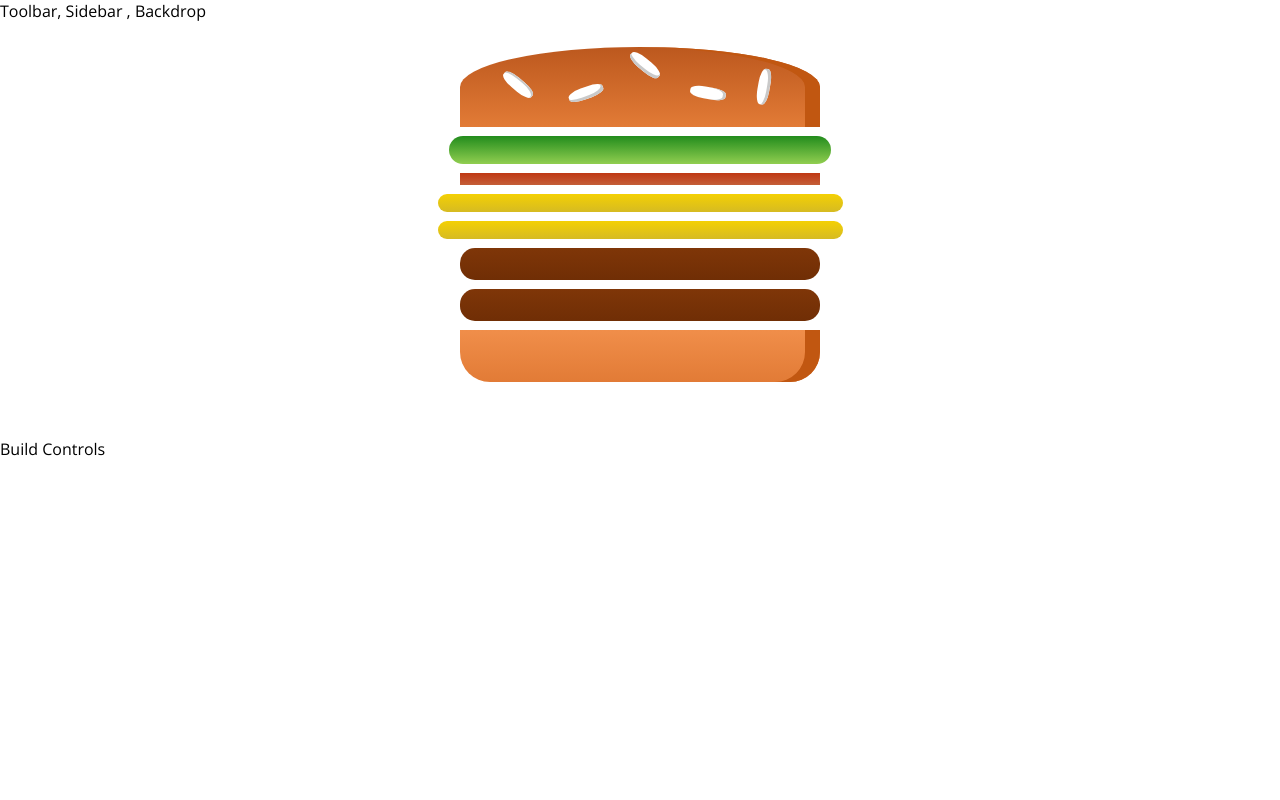
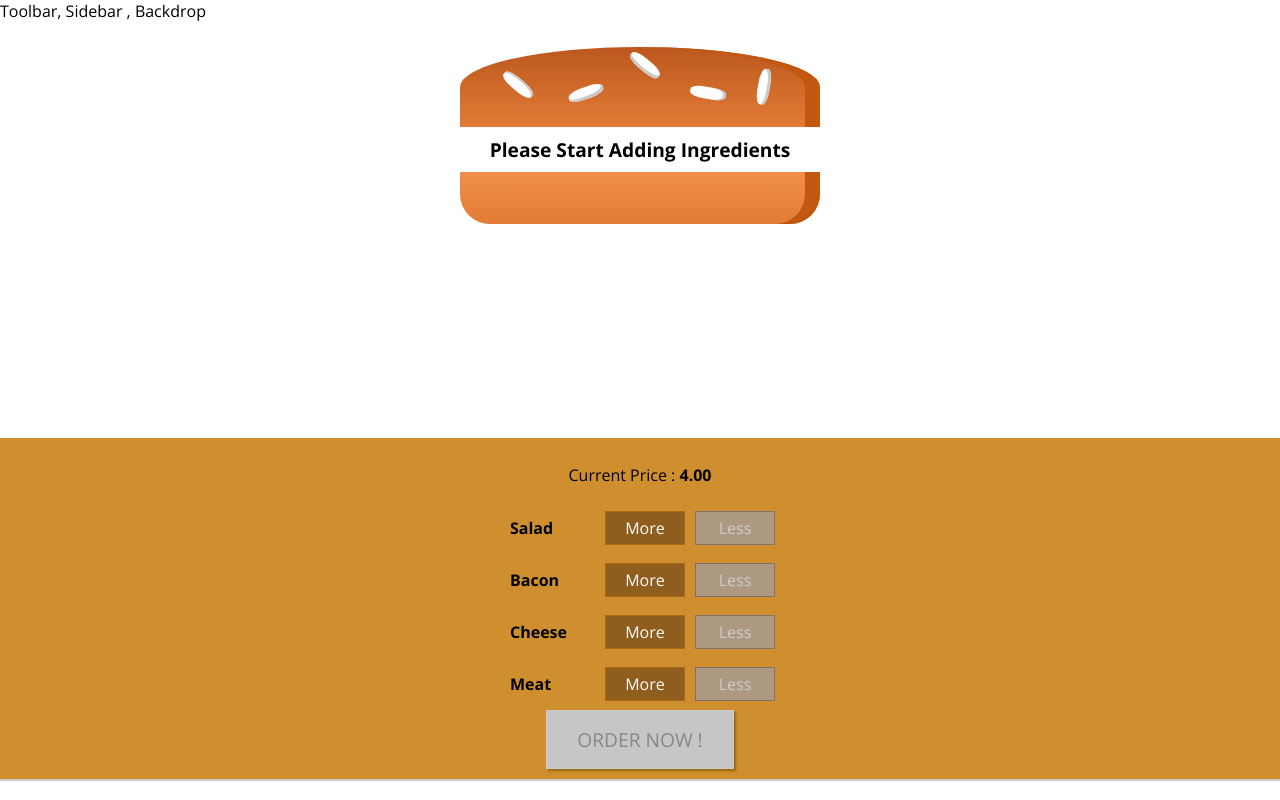
Before and after one commit to varunjamwal/burger-builder, a React (Create React App) app: page / in a window 1280 px wide. Built offline with nearby package versions, Linux system fonts and the light colour scheme.

Commit message:
Add modal

```diff
--- /dev/null
+++ b/src/components/Burger/BuildControls/BuildControl/BuildControl.js
@@ -0,0 +1,13 @@
+import React from 'react';
+import Styles from './BuildControl.module.css'
+const buildControl = (props) => (
+
+    <div className={Styles.BuildControl }>
+            <div className={Styles.Label}>{props.label}</div>
+            <button className={Styles.More} onClick = {props.added} >More</button>
+            <button className={Styles.Less} onClick = {props.removed} disabled = {props.disabled}>Less</button>
+    </div>
+
+);
+
+export default buildControl;
--- /dev/null
+++ b/src/components/Burger/BuildControls/BuildControl/BuildControl.module.css
@@ -0,0 +1,56 @@
+.BuildControl{
+    display: flex;
+    justify-content: space-between;
+    align-items: center;
+    margin: 5px 0;
+}
+
+.BuildControl button{
+
+    display: block;
+    font: inherit;
+    padding: 5px;
+    margin: 0 5px;
+    width: 80px;
+    border: 1px solid #aa6817;
+    cursor: pointer;
+    outline: none;
+}
+.BuildControl button:disabled {
+    background-color: #AC9980;
+    border: 1px solid #7E7365;
+    color: #ccc;
+    cursor: default;
+}
+
+.BuildControl button:hover:disabled {
+    background-color: #AC9980;
+    color: #ccc;
+    cursor: not-allowed;
+}
+
+.Label {
+    padding: 10px;
+    font-weight: bold;
+    width: 80px;
+}
+
+.BuildControl .Less {
+    background-color: #D39952;
+    color: white;
+}
+
+.BuildControl .More {
+    background-color: #8F5E1E;
+    color: white;
+}
+
+.BuildControl .Less:hover, .BuildControl .Less:active {
+    background-color: #DAA972;
+    color: white;
+}
+
+.BuildControl .More:hover,.BuildControl .More:active {
+    background-color: #99703F;
+    color: white;
+}
--- /dev/null
+++ b/src/components/Burger/BuildControls/BuildControls.js
@@ -0,0 +1,31 @@
+import React from 'react'
+import Styles from './BuildControls.module.css'
+import BuildControl from './BuildControl/BuildControl'
+
+const controls = [
+    { label : 'Salad' , type : 'salad'},
+    { label : 'Bacon' , type : 'bacon'},
+    { label : 'Cheese' , type : 'cheese'},
+    { label : 'Meat' , type : 'meat'}
+];
+
+const buildControls = (props) => (
+
+    <div className={Styles.BuildControls}>
+        <p>Current Price : <strong>{props.price.toFixed(2)}</strong></p>
+            {controls.map(ctrl =>(
+                <BuildControl
+                key={ctrl.label}
+                label={ctrl.label}
+                added = {() => props.ingredientAdded(ctrl.type)}
+                removed={() => props.ingredientRemoved(ctrl.type)}
+                disabled = {props.disabled[ctrl.type]}
+                />
+            ))}
+            <button className={Styles.OrderButton}
+            onClick={props.ordered}
+            disabled = {!props.purchasable}> ORDER NOW ! </button>
+    </div>
+)
+
+export default buildControls;
--- /dev/null
+++ b/src/components/Burger/BuildControls/BuildControls.module.css
@@ -0,0 +1,53 @@
+.BuildControls{
+
+    width: 100%;
+    background-color: #cf8f2e;
+    display: flex;
+    flex-flow: column;
+    align-items: center;
+    box-shadow: 0 2px 1px #ccc;
+    margin: auto;
+    padding: 10px 0;
+}
+
+
+.OrderButton {
+    background-color: #DAD735;
+    outline: none;
+    cursor: pointer;
+    border: 1px solid #966909;
+    color: #966909;
+    font-family: inherit;
+    font-size: 1.2em;
+    padding: 15px 30px;
+    box-shadow: 2px 2px 2px #966909;
+}
+
+.OrderButton:hover, .OrderButton:active {
+    background-color: #A0DB41;
+    border: 1px solid #966909;
+    color: #966909;
+}
+
+.OrderButton:disabled {
+    background-color: #C7C6C6;
+    cursor: not-allowed;
+    border: 1px solid #ccc;
+    color: #888888;
+}
+
+.OrderButton:not(:disabled) {
+    animation: enable 0.3s linear;
+}
+
+@keyframes enable {
+    0% {
+        transform: scale(1);
+    }
+    60% {
+        transform: scale(1.1);
+    }
+    100% {
+        transform: scale(1);
+    }
+}
--- a/src/components/Burger/Burger.js
+++ b/src/components/Burger/Burger.js
@@ -9,7 +9,12 @@
         return [...Array(props.ingredients[igKey])].map((_,i) => {
             return <BurgerIngredient key={igKey + i} type={igKey} />;
         } );
-    });
+    }).reduce((arr,el) => {
+        return arr.concat(el)
+    },[]);
+    if (transformedIngredients.length === 0 ){
+        transformedIngredients = "Please Start Adding Ingredients"
+    }
     return(
         <div className={Styles.Burger}>
             <BurgerIngredient type="bread-top" />
--- a/src/components/Burger/Burger.module.css
+++ b/src/components/Burger/Burger.module.css
@@ -2,7 +2,7 @@
     width: 100%;
     margin: auto;
     height: 250px;
-    overflow: scroll;
+    overflow: auto;
     text-align: center;
     font-weight: bold;
     font-size: 1.2rem;
--- /dev/null
+++ b/src/components/Burger/OrderSummary/OrderSummary.js
@@ -0,0 +1,26 @@
+import React from 'react'
+
+const orderSummary = ( props ) => {
+    const ingredientSummary = Object.keys( props.ingredients )
+        .map( igKey => {
+            return (
+                <li key={igKey}>
+                    <span style={{ textTransform: 'capitalize' }}>{igKey}</span>: {props.ingredients[igKey]}
+                </li> );
+        } );
+
+    return(
+
+        <React.Fragment>
+            <h3>Your Order : </h3>
+            <p>A delicious Burger with following ingredients:</p>
+            <ul>
+                    {ingredientSummary}
+            </ul>
+            <p>Continue to Checkout ?</p>
+        </React.Fragment>
+    );
+
+} ;
+
+export default orderSummary;
--- /dev/null
+++ b/src/components/UI/Backdrop/Backdrop.js
@@ -0,0 +1,8 @@
+import React from 'react'
+import Styles from './Backdrop.module.css'
+
+const backdrop = (props) => (
+    props.show ? <div className={Styles.Backdrop} onClick={props.clicked}></div> : null
+    )
+
+export default backdrop;
--- /dev/null
+++ b/src/components/UI/Backdrop/Backdrop.module.css
@@ -0,0 +1,10 @@
+.Backdrop{
+
+    width: 100%;
+    height: 100%;
+    position: fixed;
+    z-index: 100;
+    left: 0;
+    top: 0;
+    background-color: rgba(0,0,0,0.5)
+}
--- /dev/null
+++ b/src/components/UI/Modal/Modal.js
@@ -0,0 +1,18 @@
+import React from 'react'
+import Styles from './Modal.module.css'
+import Backdrop from '../Backdrop/Backdrop'
+
+const modal = (props) => (
+    <React.Fragment>
+        <Backdrop show = {props.show} clicked={props.modalClosed}/>
+    <div className={Styles.Modal}
+    style={{
+        transform : props.show ? 'translateY(0)' : 'translateY(-100h)',
+        opacity : props.show ? '1' : '0'
+    }}>
+        {props.children}
+    </div>
+    </React.Fragment>
+);
+
+export default modal;
--- /dev/null
+++ b/src/components/UI/Modal/Modal.module.css
@@ -0,0 +1,20 @@
+.Modal {
+    position: fixed;
+    z-index: 500;
+    background-color: white;
+    width: 70%;
+    border: 1px solid #ccc;
+    box-shadow: 1px 1px 1px black;
+    padding: 16px;
+    left: 15%;
+    top: 30%;
+    box-sizing: border-box;
+    transition: all 0.3s ease-out;
+}
+
+@media (min-width: 600px) {
+    .Modal {
+        width: 500px;
+        left: calc(50% - 250px);
+    }
+}
--- a/src/container/BurgerBuilder/BurgerBuilder.js
+++ b/src/container/BurgerBuilder/BurgerBuilder.js
@@ -1,20 +1,105 @@
 import React,{useState} from 'react';
 import Burger from '../../components/Burger/Burger';
+import BuildControls from '../../components/Burger/BuildControls/BuildControls'
+import Modal from '../../components/UI/Modal/Modal'
+import OrderSummary from '../../components/Burger/OrderSummary/OrderSummary'
 
-const BurgerBuilder = props =>{
+function BurgerBuilder (props){
 
+    const INGREDIENT_PRICES = {
+        salad : 0.5,
+        cheese : 0.4,
+        meat : 1.3,
+        bacon : 0.7
+    }
       const [BurgerState,setBurger] = useState({
-          ingredients : {
-              salad : 1,
-              bacon : 1,
-              cheese : 2,
-              meat : 2
-          }
-      });
+        ingredients: {
+            salad: 0,
+            bacon: 0,
+            cheese: 0,
+            meat: 0
+        },
+        totalPrice: 4,
+        purchasable: false,
+      })
+
+      const [purchasing,setCheckout] = useState({
+        purchasing : false
+      })
+
+      const updatePurchaseState = (newIngredients , newPrice) => {
+
+          let sum = Object.keys(newIngredients)
+          .map(igKey =>{
+              return newIngredients[igKey];
+          })
+          .reduce((sum ,el) => {
+              return sum + el;
+          } ,0);
+          setBurger( { ingredients : newIngredients , totalPrice : newPrice , purchasable: sum > 0 } );;
+
+      }
+      const addIngredientHandler = (type) => {
+            const oldCount = BurgerState.ingredients[type];
+            const updatedCount = oldCount + 1;
+            const updatedIngredients = {
+                ...BurgerState.ingredients                                         //change state inmutably
+            };
+            updatedIngredients[type] = updatedCount;
+            const priceAddition = INGREDIENT_PRICES[type];
+            const oldPrice = BurgerState.totalPrice;
+            const newPrice = oldPrice + priceAddition;
+
+            // setBurger( { ingredients : updatedIngredients , totalPrice : newPrice } );
+            updatePurchaseState(updatedIngredients,newPrice);
+
+      }
+
+     const removeIngredientHandler = (type) =>{
+        const oldCount = BurgerState.ingredients[type];
+        if(oldCount <=0){
+            return;
+        }
+        const updatedCount = oldCount - 1;
+        const updatedIngredients = {
+            ...BurgerState.ingredients                                         //change state inmutably
+        };
+        updatedIngredients[type] = updatedCount;
+        const priceDeduction = INGREDIENT_PRICES[type];
+        const oldPrice = BurgerState.totalPrice;
+        const newPrice = oldPrice - priceDeduction;
+
+        // setBurger({ ingredients : updatedIngredients , totalPrice : newPrice });
+        updatePurchaseState(updatedIngredients,newPrice);
+
+      }
+      const purchaseHandler = () =>{
+          setCheckout({ purchasing : true })
+      }
+      const purchaseCancelHandler = () =>{
+        setCheckout({ purchasing : false })
+    }
+      const disabledInfo = {
+          ...BurgerState.ingredients
+      };
+        for(let key in disabledInfo){
+            disabledInfo[key] = disabledInfo[key] <= 0 ;
+        }
     return(
         <React.Fragment>
-        <div><Burger ingredients={BurgerState.ingredients}/></div>
-        <div>Build Controls</div>
+            {console.log(BurgerState)}
+            <Modal show={purchasing.purchasing}
+            modalClosed={purchaseCancelHandler}>
+                <OrderSummary ingredients={BurgerState.ingredients}/>
+             </Modal>
+        <Burger ingredients={BurgerState.ingredients}/>
+        <BuildControls ingredientAdded={addIngredientHandler}
+        ingredientRemoved={removeIngredientHandler}
+        disabled = {disabledInfo}
+        ordered = {purchaseHandler}
+        price = {BurgerState.totalPrice}
+        purchasable = {BurgerState.purchasable}/>
+
         </React.Fragment>
     );
 }
```
